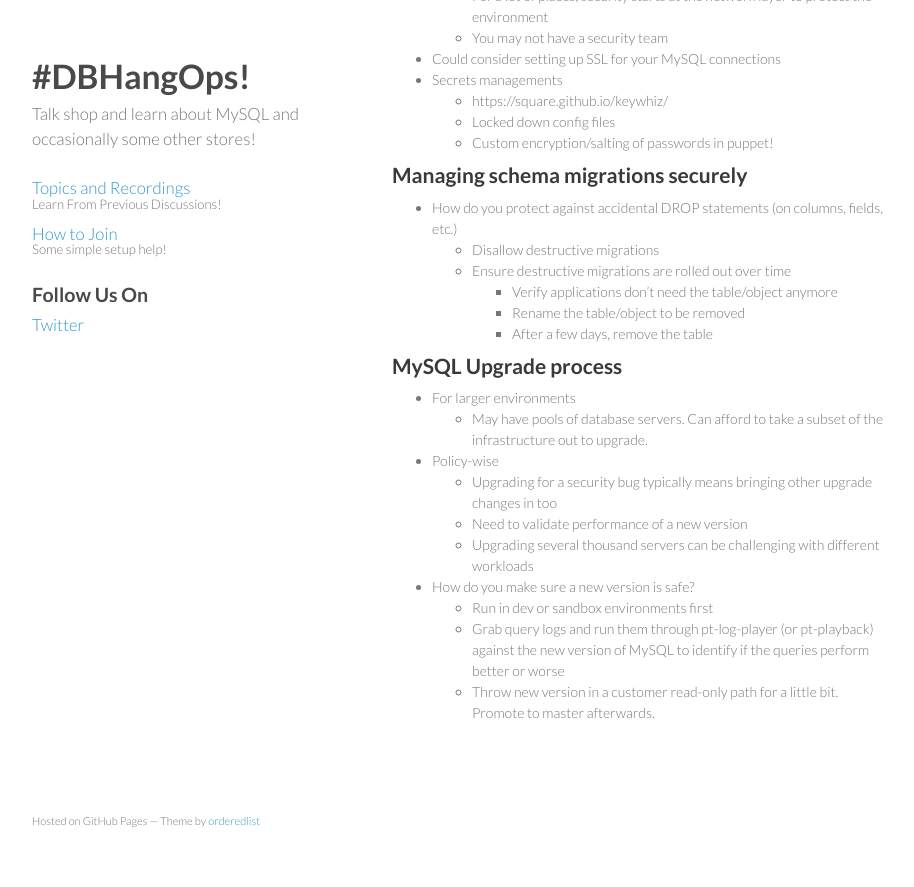
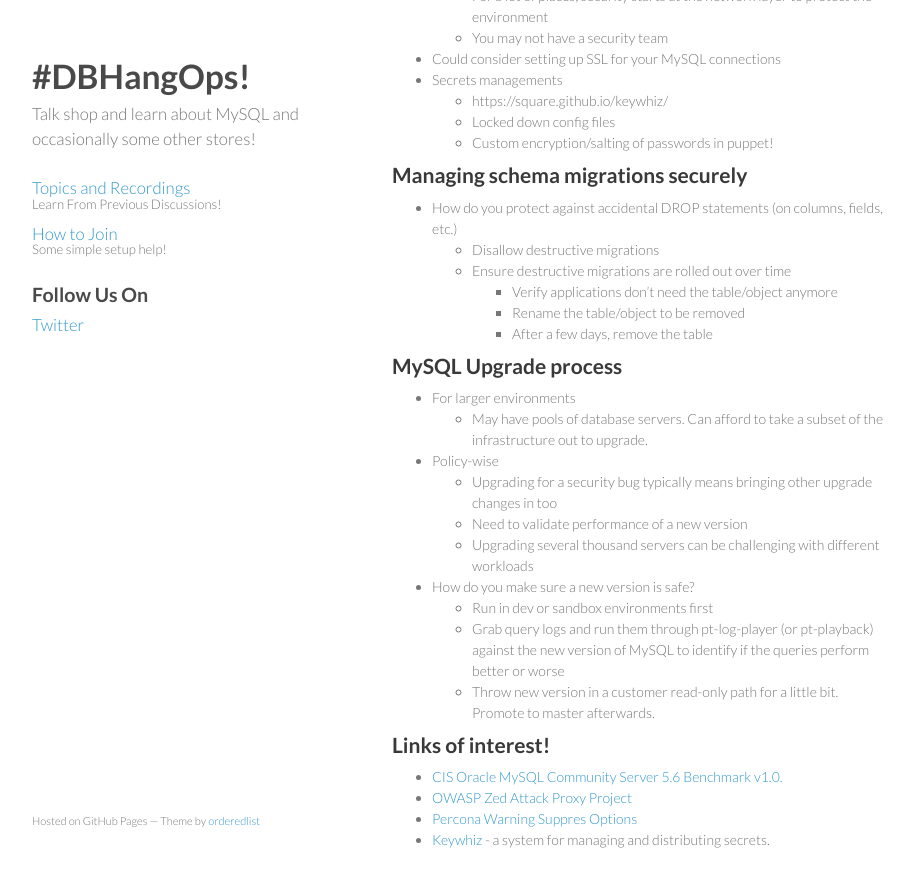
Before and after one commit to dbhangops/dbhangops.github.io, a Jekyll site: the page built from _posts/2015-07-22-dbhangops-072315-info-sec-and-you-also-more.markdown, in a window 1280 px wide and 900 px high, scrolled down 1548 px. Shown: the top 887 px of the window, without its empty margins (178-1092 px from the left). Built offline with Jekyll 4.4.1, drawn with Linux system fonts in a browser that asks for light colours; Markdown is read by kramdown in place of the engine named in the settings.

Commit message:
Adding links of interest to last hangout

```diff
--- a/_posts/2015-07-22-dbhangops-072315-info-sec-and-you-also-more.markdown
+++ b/_posts/2015-07-22-dbhangops-072315-info-sec-and-you-also-more.markdown
@@ -97,3 +97,9 @@ You can catch a livestream at:
   * Run in dev or sandbox environments first
   * Grab query logs and run them through pt-log-player (or pt-playback) against the new version of MySQL to identify if the queries perform better or worse
   * Throw new version in a customer read-only path for a little bit. Promote to master afterwards.
+
+## Links of interest!
+* [CIS Oracle MySQL Community Server 5.6 Benchmark v1.0.](http://benchmarks.cisecurity.org/downloads/show-single/?file=mysql56.100)
+* [OWASP Zed Attack Proxy Project](https://www.owasp.org/index.php/OWASP_Zed_Attack_Proxy_Project)
+* [Percona Warning Suppres Options](https://www.percona.com/doc/percona-server/5.5/flexibility/log_warnings_suppress.html)
+* [Keywhiz](https://square.github.io/keywhiz/) - a system for managing and distributing secrets.
```
